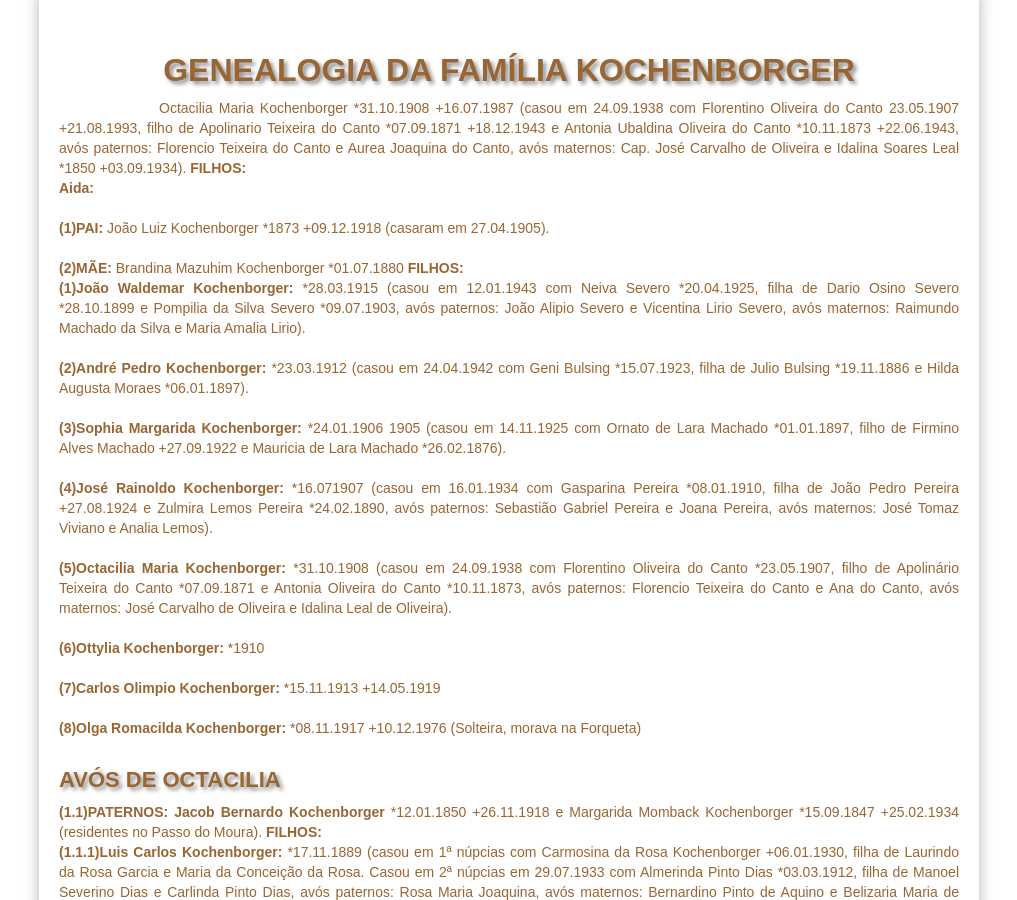
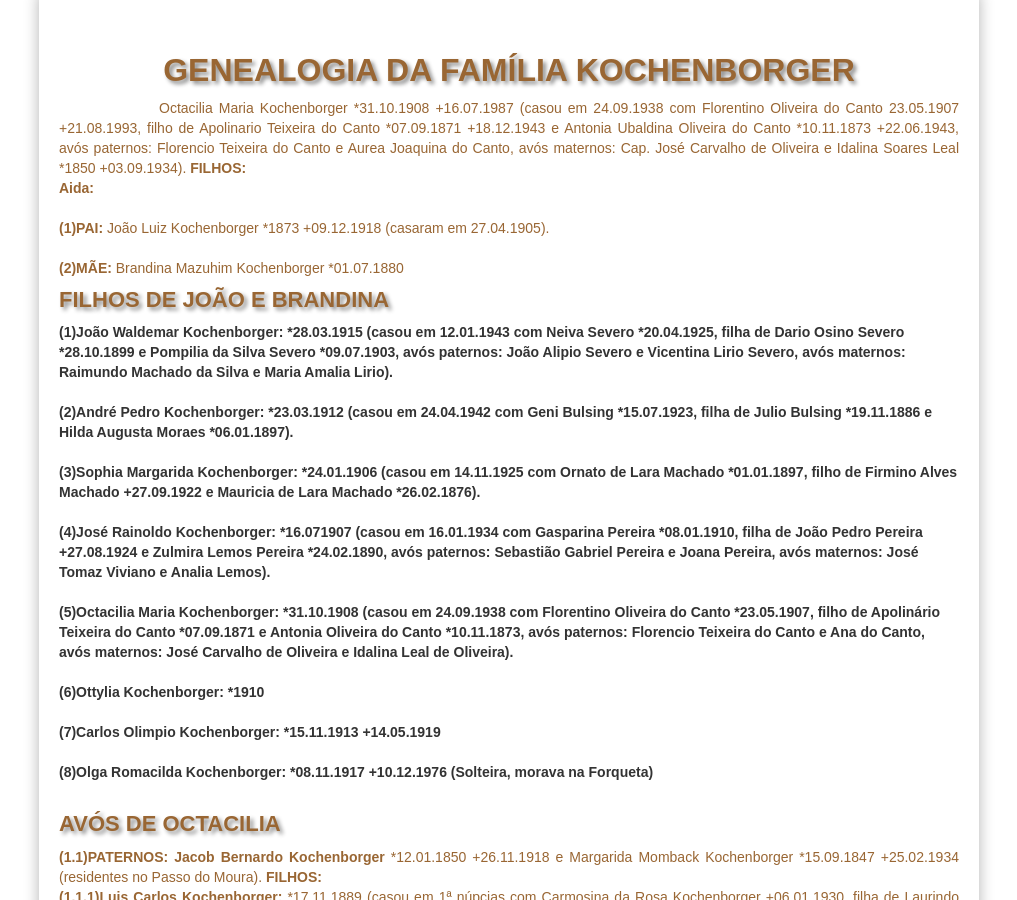
Before and after one commit to claudiovargas1955/claudiovargas1955.github.io, a Jekyll site: the page built from _pages/familia-kochenborger.html, in a window 1280 px wide and 900 px high, scrolled down 306 px. Shown: the whole window, without its empty margins (131-1148 px from the left). Built offline with Jekyll 4.4.1, drawn with Linux system fonts in a browser that asks for light colours; some web fonts are replaced.

Commit message:
Update familia-kochenborger.html

```diff
--- a/_pages/familia-kochenborger.html
+++ b/_pages/familia-kochenborger.html
@@ -104,7 +104,10 @@
 
 <b>(1)PAI: </b>João Luiz Kochenborger *1873 +09.12.1918 (casaram em 27.04.1905).<br><br>
 
-<b>(2)MÃE: </b>Brandina Mazuhim Kochenborger *01.07.1880 <b>FILHOS: </b><br>
+<b>(2)MÃE: </b>Brandina Mazuhim Kochenborger *01.07.1880 <br>
+
+<h4>FILHOS DE JOÃO E BRANDINA</h4>
+
   <b>(1)João Waldemar Kochenborger: </b>*28.03.1915 (casou em 12.01.1943 com Neiva Severo *20.04.1925, filha de Dario Osino Severo
   *28.10.1899 e Pompilia da Silva Severo *09.07.1903, avós paternos: João Alipio Severo e Vicentina Lirio Severo, avós maternos:
   Raimundo Machado da Silva e Maria Amalia Lirio). <br><br>
@@ -112,7 +115,7 @@
   <b>(2)André Pedro Kochenborger: </b>*23.03.1912 (casou em 24.04.1942 com Geni Bulsing *15.07.1923, filha de Julio Bulsing *19.11.1886 e
   Hilda Augusta Moraes *06.01.1897). <br><br>
 
-  <b>(3)Sophia Margarida Kochenborger: </b>*24.01.1906 1905 (casou em 14.11.1925 com Ornato de Lara Machado *01.01.1897, filho de
+  <b>(3)Sophia Margarida Kochenborger: </b>*24.01.1906 (casou em 14.11.1925 com Ornato de Lara Machado *01.01.1897, filho de
   Firmino Alves Machado +27.09.1922 e Mauricia de Lara Machado *26.02.1876). <br><br>
 
   <b>(4)José Rainoldo Kochenborger: </b>*16.071907 (casou em 16.01.1934 com Gasparina Pereira *08.01.1910, filha de João Pedro Pereira
```
